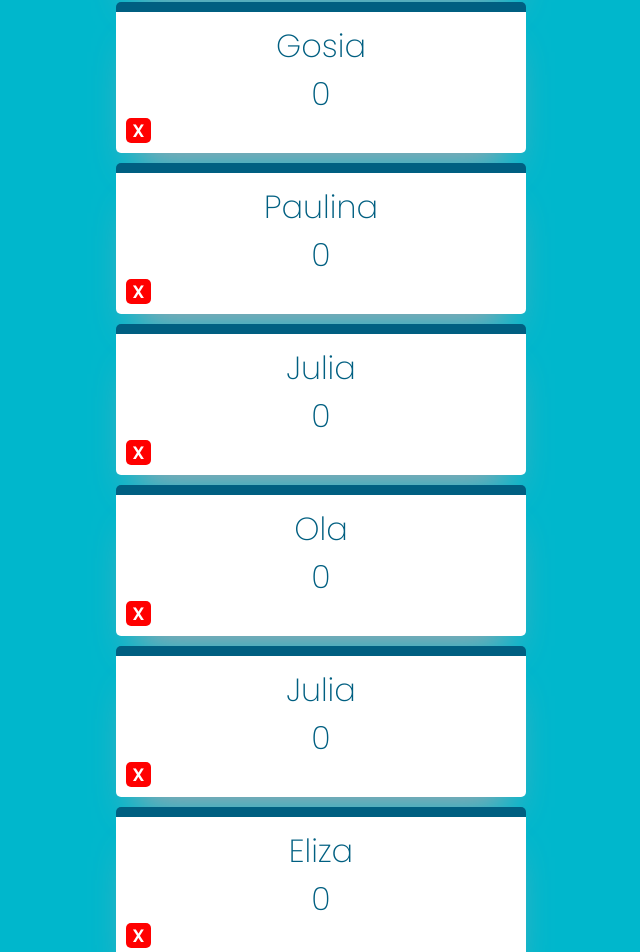
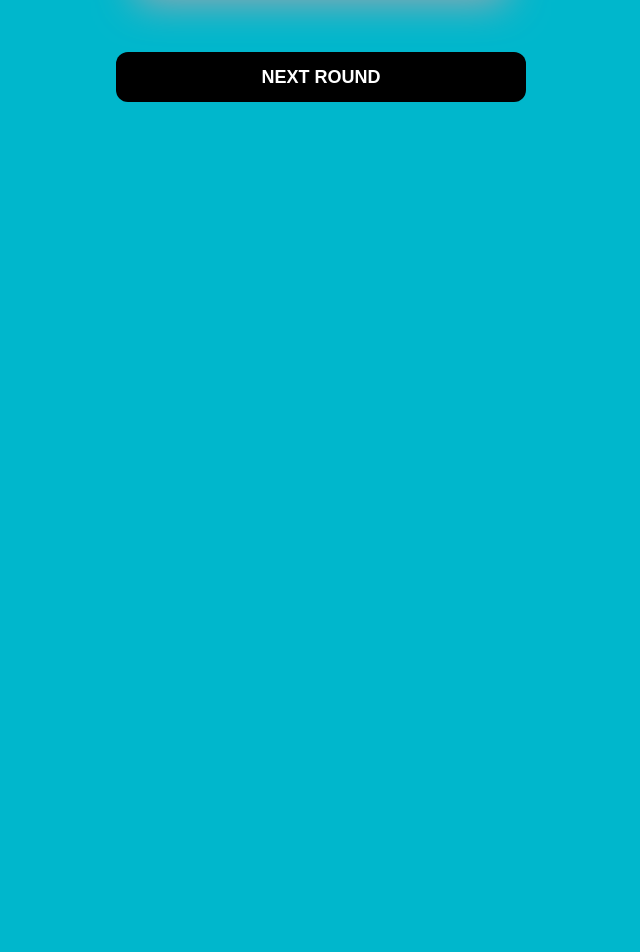
Before and after one commit to Sharqiewicz/Vodcat, a React (Create React App) app: page /game in a window 1280 px wide. Shown: the part 179-1131 px from the top of the page, without its empty margins (319-959 px from the left). After the commit the page ends 800 px from the top, so only its background shows below. Built offline with nearby package versions, Linux system fonts and the light colour scheme.

Commit message:
change default redux states

```diff
--- a/src/storage/alcoholSlice.ts
+++ b/src/storage/alcoholSlice.ts
@@ -6,7 +6,7 @@ import { getUniqueID } from '../utils';
 const defaultAlcohol: Alcohol[] = [
   { name: 'Kustosz Tequila', percentage: 6, color: 'yellow', bonus: true, id: '423n5k' },
   { name: 'Vodka', percentage: 40, color: 'white', bonus: false, id: '9b9dma' },
-  { name: 'Dębowe Mocne', percentage: 9, color: 'brown', bonus: false, id: 'ueue' },
+  { name: 'Dębowe Mocne', percentage: 8, color: 'brown', bonus: false, id: 'ueue' },
   { name: 'Woda z ogórków', percentage: 0, color: '#883aff', bonus: false, id: 'vsdigbf' },
 ];
 
--- a/src/storage/playersSlice.ts
+++ b/src/storage/playersSlice.ts
@@ -8,36 +8,6 @@ const defaultState: Player[] = [
     name: 'Kacper',
     points: 0,
     id: '78928242',
-  },
-  {
-    name: 'Gosia',
-    points: 0,
-    id: 'dsakj2234',
-  },
-  {
-    name: 'Paulina',
-    points: 0,
-    id: 'diwooss22',
-  },
-  {
-    name: 'Julia',
-    points: 0,
-    id: '3772-ss',
-  },
-  {
-    name: 'Ola',
-    points: 0,
-    id: 'peoijgq',
-  },
-  {
-    name: 'Julia',
-    points: 0,
-    id: '938278-ddda',
-  },
-  {
-    name: 'Eliza',
-    points: 0,
-    id: 'jdgskowwwjfu',
   },
 ];
 
```
Also changed, not shown: src/hooks/useColorScale.tsx (added, +8 -0 lines).
